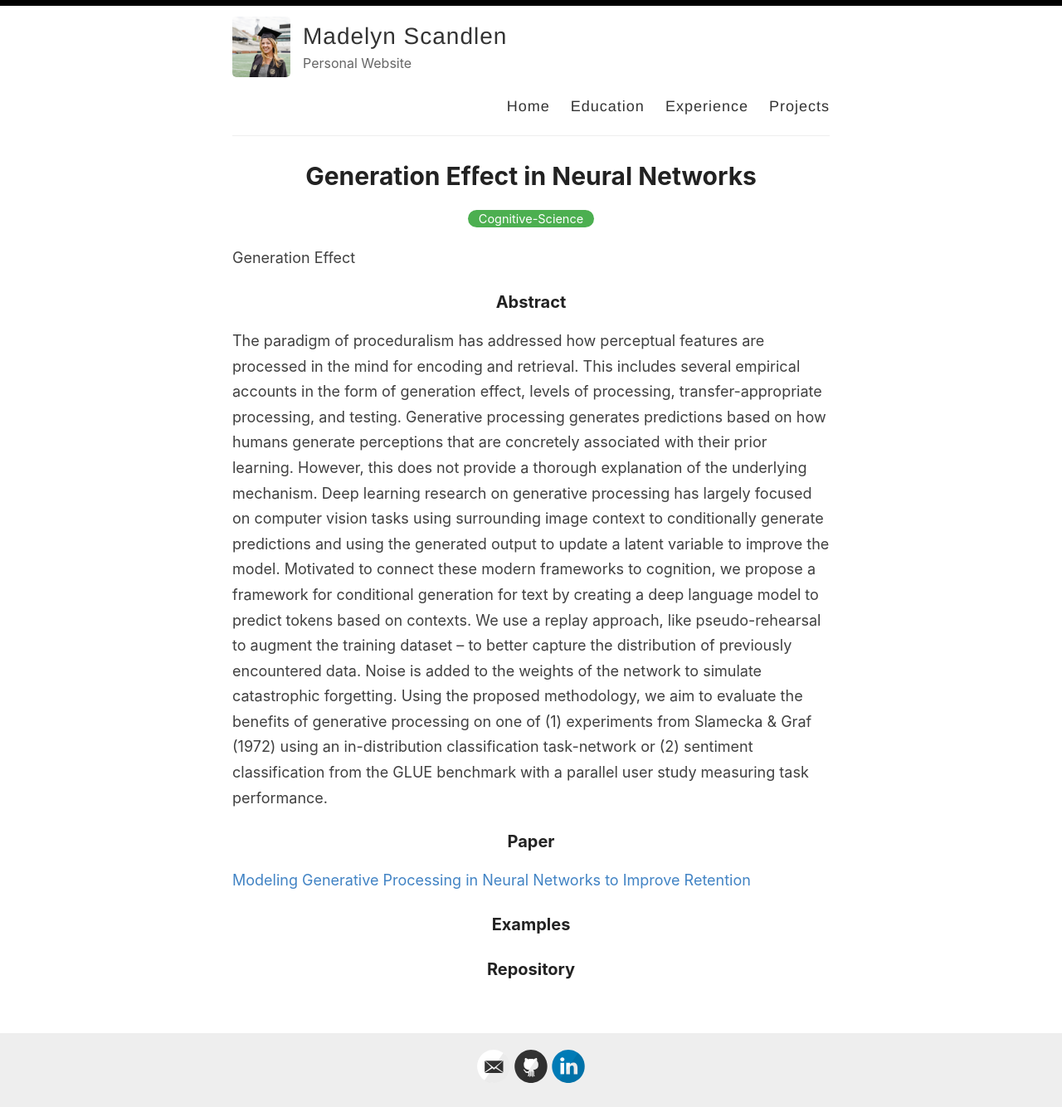
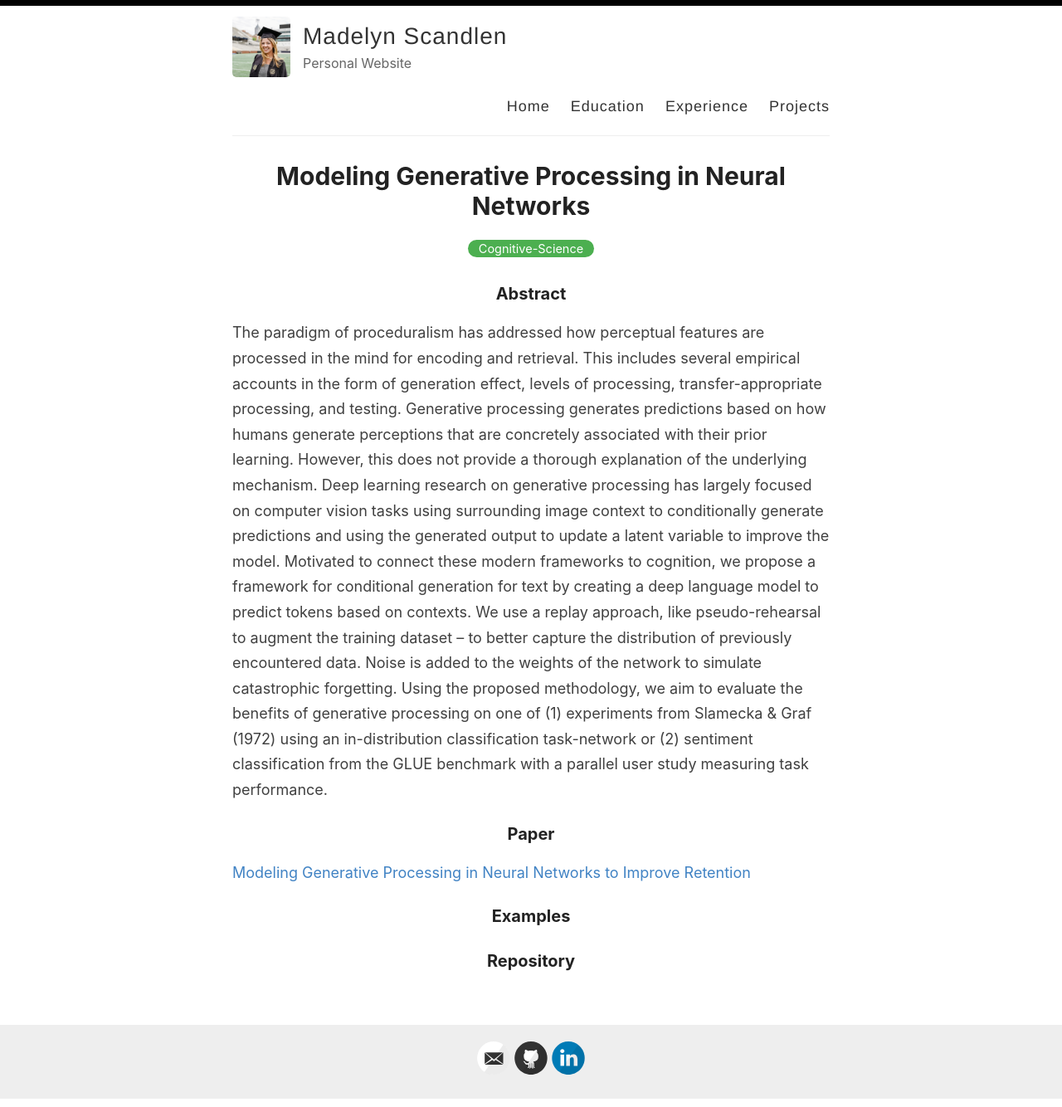
Before and after one commit to mscandlen/mscandlen, a Jekyll site: the page built from _posts/2022-12-01-Generative-Processing.md, in a window 1280 px wide. Shown: the whole page at 83% size. Built offline with Jekyll 4.4.1, drawn with Linux system fonts in a browser that asks for light colours.

Commit message:
Update and rename 2022-12-01-Generation-Effect.md to 2022-12-01-Generative-Processing.md

```diff
--- a/_posts/2022-12-01-Generation-Effect.md
+++ b/_posts/2022-12-01-Generative-Processing.md
@@ -1,10 +1,8 @@
 ---
 layout: post
-title: Generation Effect in Neural Networks
+title: Modeling Generative Processing in Neural Networks
 categories: Cognitive-Science
 ---
-
-Generation Effect
 
 ### Abstract
 
```
